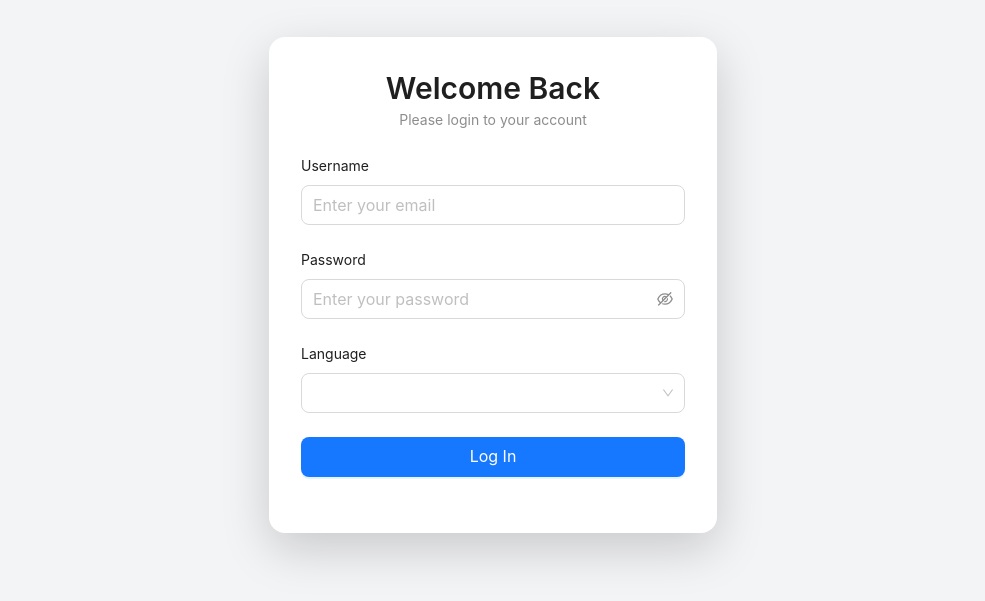
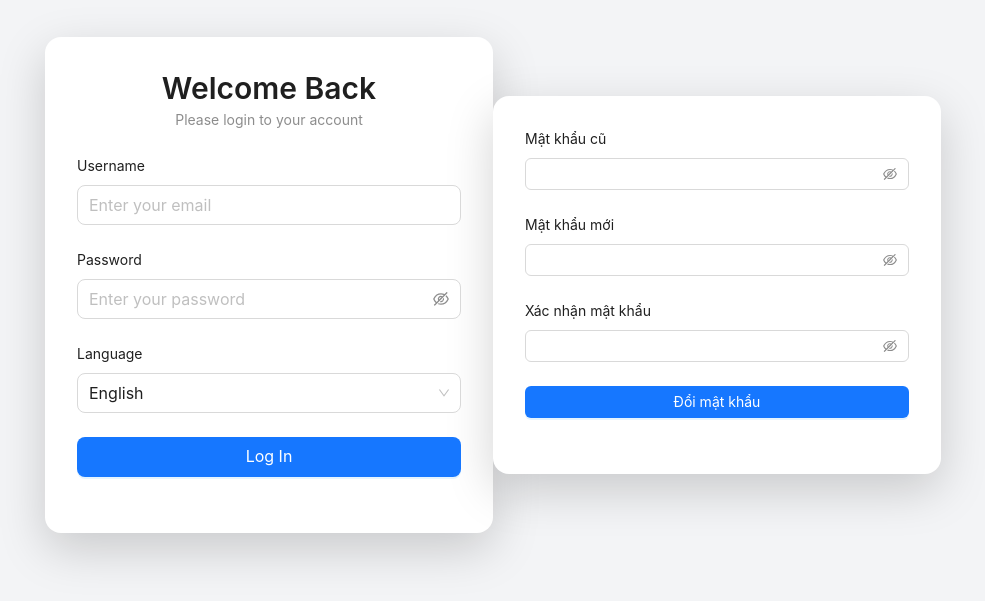
Before and after one commit to NguyenCuong-hi/mes-eqp-management, a React (Vite) app: page /application/login in a window 1280 px wide. Shown: the part 115-716 px from the top of the page, without its empty margins (147-1132 px from the left). Built offline with nearby package versions, Linux system fonts and the light colour scheme; no server answers.

Commit message:
add: change password

```diff
--- a/package.json
+++ b/package.json
@@ -21,7 +21,7 @@
     "axios": "^1.6.8",
     "bootstrap": "^5.3.5",
     "formik": "^2.4.6",
-    "framer-motion": "^11.1.7",
+    "framer-motion": "^12.23.12",
     "i18next": "^25.3.2",
     "js-cookie": "^3.0.5",
     "lodash": "^4.17.21",
--- a/src/layout/App.jsx
+++ b/src/layout/App.jsx
@@ -30,6 +30,7 @@ import { GetUserService } from 'services/Auth/GetUserService';
 const App = () => {
   const customization = useSelector((state) => state.customization);
   const [isLoggedIn, setIsLoggedIn] = useState(false);
+  const [isChangePassword, setIsChangePassword] = useState(false);
   const [checkingLogin, setCheckingLogin] = useState(true);
   const [languageUser, setLanguageUser] = useState(Number(localStorage.getItem('language')) || 2);
 
@@ -107,11 +108,14 @@ const App = () => {
         const res = await GetUserService();
         if (res.success) {
           setIsLoggedIn(true);
+          setIsChangePassword(res.data.data.changePassword);
         } else {
           setIsLoggedIn(false);
+          setIsChangePassword(false);
         }
       } catch (error) {
         setIsLoggedIn(false);
+        setIsChangePassword(false);
       } finally {
         setCheckingLogin(false);
       }
@@ -123,7 +127,7 @@ const App = () => {
     return <LoadingBlur />;
   }
   if (!isLoggedIn) {
-    return <AuthLogin languageUser={languageUser} setLanguageUser={setLanguageUser} setIsLoggedIn={setIsLoggedIn} />;
+    return <AuthLogin languageUser={languageUser} setLanguageUser={setLanguageUser} isLoggedIn={isLoggedIn} setIsLoggedIn={setIsLoggedIn} isChangePassword={isChangePassword} setIsChangePassword={setIsChangePassword} />;
   }
 
   return (
--- a/src/views/Login/AuthLogin.jsx
+++ b/src/views/Login/AuthLogin.jsx
@@ -1,31 +1,35 @@
-import React, { useState } from 'react';
+import React, { useCallback, useState } from 'react';
 import { Button, Divider, Form, Input, Select, Typography } from 'antd';
-import { EyeInvisibleOutlined, EyeTwoTone, GoogleOutlined } from '@ant-design/icons';
+import { EyeInvisibleOutlined, EyeTwoTone } from '@ant-design/icons';
 import { Formik } from 'formik';
 import * as Yup from 'yup';
 import { useDispatch } from 'react-redux';
 import { addTab, setActiveTab } from 'store/tabsReducer';
 import LoadingBlur from 'component/Loader/LoadingBlur';
 import { AuthLoginService } from 'services/Auth/GetTokenService';
-import Cookies from 'js-cookie'
+import Cookies from 'js-cookie';
 import { GetUserService } from 'services/Auth/GetUserService';
+import ChangePassword from './ChangePassword';
 
-const AuthLogin = ({languageUser, setLanguageUser, setIsLoggedIn, ...rest }) => {
+const AuthLogin = ({ languageUser, setLanguageUser, isLoggedIn, setIsLoggedIn, isChangePassword, setIsChangePassword, ...rest }) => {
   const [loading, setLoading] = useState(false);
   const [loadingView, setLoadingView] = useState(false);
   const [logInFailMessage, setLogInFailMessage] = useState('');
+
 
 
   const dispatch = useDispatch();
 
   const handleLoginSuccess = () => {
     setIsLoggedIn(true);
-    dispatch(addTab({
-      key: "home",
-      label: "Trang chủ",
-      component: "DashboardDefault",
-      permission: null,
-    }));
+    dispatch(
+      addTab({
+        key: 'home',
+        label: 'Trang chủ',
+        component: 'DashboardDefault',
+        permission: null
+      })
+    );
     dispatch(setActiveTab('home'));
     setLoadingView(true);
   };
@@ -35,20 +39,26 @@ const AuthLogin = ({languageUser, setLanguageUser, setIsLoggedIn, ...rest }) =>
     try {
       const data = {
         username: values.username,
-        password: values.password,
-      }
+        password: values.password
+      };
 
       const loginResponse = await AuthLoginService(data);
 
       if (loginResponse.success) {
-        Cookies.set('token', loginResponse.data.access_token)
+        Cookies.set('token', loginResponse.data.access_token);
         const user = await GetUserService();
-        localStorage.setItem('username', JSON.stringify(user.data.data.username))
-        localStorage.setItem('role', JSON.stringify(user.data.data.roles))
-        localStorage.setItem('menu-item', JSON.stringify(user.data.data.menuItems))
+        const userData = user.data.data;
+        if (userData.changePassword === true) {
+          setIsChangePassword(userData.changePassword);
+          localStorage.setItem('username', JSON.stringify(user.data.data.username));
+          localStorage.setItem('role', JSON.stringify(user.data.data.roles));
+          localStorage.setItem('menu-item', JSON.stringify(user.data.data.menuItems));
           setLoading(false);
           setSubmitting(false);
           handleLoginSuccess();
+        } else {
+          setIsChangePassword(true)
+        }
       } else {
         setLogInFailMessage('Sai thông tin tài khoản hoặc mật khẩu đăng nhập !');
         setLoading(false);
@@ -62,17 +72,17 @@ const AuthLogin = ({languageUser, setLanguageUser, setIsLoggedIn, ...rest }) =>
       setSubmitting(false);
       setLoadingView(false);
     }
-  }
-
+  };
 
   const handleLanguageChange = (value) => {
-    setLanguageUser(value)
-    localStorage.setItem('language', value)
-  }
+    setLanguageUser(value);
+    localStorage.setItem('language', value);
+  };
 
   if (loadingView) {
     return <LoadingBlur />;
   }
+
 
   return (
   <div className="min-h-screen flex items-center justify-center bg-gray-100 p-4">
@@ -89,16 +99,24 @@ const AuthLogin = ({languageUser, setLanguageUser, setIsLoggedIn, ...rest }) =>
             username: '',
             password: '',
             language: 1,
-            submit: null
+            submit: null,
           }}
           validationSchema={Yup.object().shape({
             username: Yup.string().max(255).required('Email is required'),
-            password: Yup.string().max(255).required('Password is required')
+            password: Yup.string().max(255).required('Password is required'),
           })}
           onSubmit={onSubmit}
         >
-          {({ errors, handleBlur, handleChange, handleSubmit, isSubmitting, touched, values }) => (
-            <Form layout="vertical" onFinish={handleSubmit} {...rest}>
+          {({
+            errors,
+            handleBlur,
+            handleChange,
+            handleSubmit,
+            isSubmitting,
+            touched,
+            values,
+          }) => (
+            <Form layout="vertical" onFinish={handleSubmit}>
               <Form.Item
                 label="Username"
                 validateStatus={touched.username && errors.username ? 'error' : ''}
@@ -122,7 +140,9 @@ const AuthLogin = ({languageUser, setLanguageUser, setIsLoggedIn, ...rest }) =>
                 <Input.Password
                   name="password"
                   placeholder="Enter your password"
-                  iconRender={(visible) => (visible ? <EyeTwoTone /> : <EyeInvisibleOutlined />)}
+                  iconRender={(visible) =>
+                    visible ? <EyeTwoTone /> : <EyeInvisibleOutlined />
+                  }
                   onBlur={handleBlur}
                   onChange={handleChange}
                   value={values.password}
@@ -130,37 +150,37 @@ const AuthLogin = ({languageUser, setLanguageUser, setIsLoggedIn, ...rest }) =>
                 />
               </Form.Item>
 
-              <Form.Item label="Language" name="language">
+              <Form.Item label="Language">
                 <Select
                   name="language"
                   value={languageUser}
                   onChange={handleLanguageChange}
                   size="large"
-                  initialValues={languageUser}
                   options={[
                     { value: 1, label: 'Vietnamese' },
                     { value: 2, label: 'English' },
                     { value: 3, label: 'Korean' },
                   ]}
-                >
-
-                </Select>
+                />
               </Form.Item>
 
               {logInFailMessage && (
-                <div className="flex justify-center w-full">
+                <div className="flex justify-center w-full mb-4">
                   <Typography.Text type="danger" italic>
                     {logInFailMessage}
                   </Typography.Text>
                 </div>
               )}
-              {/*
-              <div className="flex justify-end mb-4">
-                <Typography.Link>Forgot Password?</Typography.Link>
-              </div> */}
 
               <Form.Item>
-                <Button type="primary" htmlType="submit" block size="large" loading={isSubmitting || loading} className="!rounded-lg">
+                <Button
+                  type="primary"
+                  htmlType="submit"
+                  block
+                  size="large"
+                  loading={isSubmitting || loading}
+                  className="!rounded-lg"
+                >
                   Log In
                 </Button>
               </Form.Item>
@@ -168,8 +188,19 @@ const AuthLogin = ({languageUser, setLanguageUser, setIsLoggedIn, ...rest }) =>
           )}
         </Formik>
       </div>
+
+
+    {isLoggedIn === false && isChangePassword === false && (
+      <div className="bg-white rounded-2xl shadow-lg p-8 w-full max-w-md">
+        <ChangePassword
+          onSuccess={handleLoginSuccess}
+          username={JSON.parse(localStorage.getItem('username'))}
+        />
+      </div>
+    )}
   </div>
 );
+
 };
 
 export default AuthLogin;
--- /dev/null
+++ b/src/views/Login/ChangePassword.jsx
@@ -0,0 +1,91 @@
+
+import React from 'react';
+import { Button, Form, Input, message } from 'antd';
+import { Formik } from 'formik';
+import * as Yup from 'yup';
+
+const ChangePassword = ({ }) => {
+  const handleChangePassword = async (values, { setSubmitting, resetForm }) => {
+    try {
+      // Gọi API đổi mật khẩu tại đây
+      // await ChangePasswordService(values);
+      message.success('Đổi mật khẩu thành công!');
+      resetForm();
+      onCancel(); // đóng modal
+    } catch (error) {
+      message.error('Đổi mật khẩu thất bại!');
+    } finally {
+      setSubmitting(false);
+    }
+  };
+
+  return (
+
+      <Formik
+        initialValues={{
+          oldPassword: '',
+          newPassword: '',
+          confirmPassword: ''
+        }}
+        validationSchema={Yup.object().shape({
+          oldPassword: Yup.string().required('Vui lòng nhập mật khẩu cũ'),
+          newPassword: Yup.string().min(6, 'Tối thiểu 6 ký tự').required('Vui lòng nhập mật khẩu mới'),
+          confirmPassword: Yup.string()
+            .oneOf([Yup.ref('newPassword'), null], 'Mật khẩu xác nhận không khớp')
+            .required('Vui lòng xác nhận mật khẩu')
+        })}
+        onSubmit={handleChangePassword}
+      >
+        {({ handleSubmit, handleChange, handleBlur, values, touched, errors, isSubmitting }) => (
+          <Form layout="vertical" onFinish={handleSubmit}>
+            <Form.Item
+              label="Mật khẩu cũ"
+              validateStatus={touched.oldPassword && errors.oldPassword ? 'error' : ''}
+              help={touched.oldPassword && errors.oldPassword}
+            >
+              <Input.Password
+                name="oldPassword"
+                onChange={handleChange}
+                onBlur={handleBlur}
+                value={values.oldPassword}
+              />
+            </Form.Item>
+
+            <Form.Item
+              label="Mật khẩu mới"
+              validateStatus={touched.newPassword && errors.newPassword ? 'error' : ''}
+              help={touched.newPassword && errors.newPassword}
+            >
+              <Input.Password
+                name="newPassword"
+                onChange={handleChange}
+                onBlur={handleBlur}
+                value={values.newPassword}
+              />
+            </Form.Item>
+
+            <Form.Item
+              label="Xác nhận mật khẩu"
+              validateStatus={touched.confirmPassword && errors.confirmPassword ? 'error' : ''}
+              help={touched.confirmPassword && errors.confirmPassword}
+            >
+              <Input.Password
+                name="confirmPassword"
+                onChange={handleChange}
+                onBlur={handleBlur}
+                value={values.confirmPassword}
+              />
+            </Form.Item>
+
+            <Form.Item>
+              <Button type="primary" htmlType="submit" block loading={isSubmitting}>
+                Đổi mật khẩu
+              </Button>
+            </Form.Item>
+          </Form>
+        )}
+      </Formik>
+  );
+};
+
+export default ChangePassword;
```
Also changed, not shown: 1 other file (tests, documents, lock files or other folders). Lines whose indentation alone changed are shown as unchanged.
